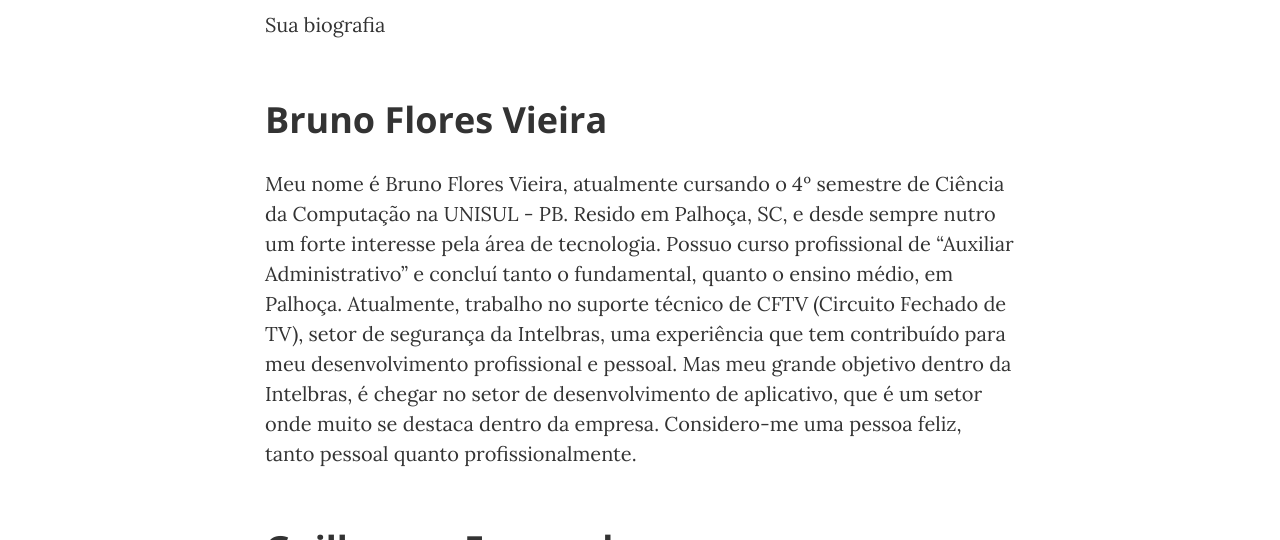
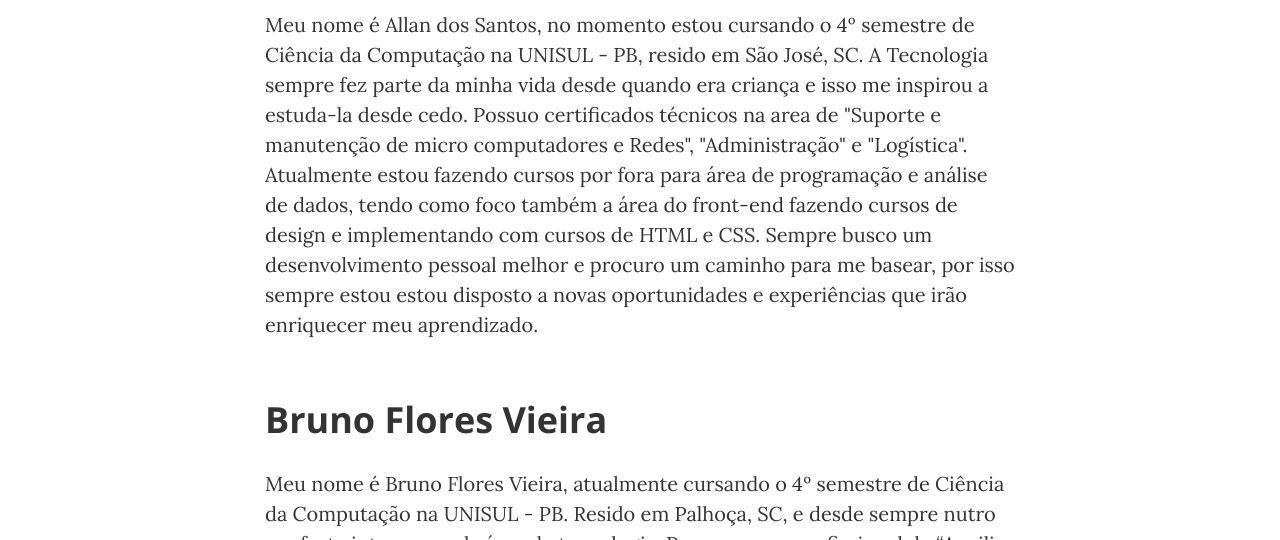
Before and after one commit to Guilhermeme14/Blog-a3, a website: page about.html in a window 1280 px wide. Shown: the part 742-1282 px from the top of the page. Drawn offline with nearby package versions, Linux system fonts and the light colour scheme.

Commit message:
Update no about

```diff
--- a/about.html
+++ b/about.html
@@ -92,7 +92,13 @@
 
                 <h2 class="section-heading">Allan dos Santos</h2>
 
-                <p>Sua biografia</p>
+                <p>Meu nome é Allan dos Santos, no momento estou cursando o 4º semestre de Ciência da Computação na UNISUL
+                    - PB, resido em São José, SC. A Tecnologia sempre fez parte da minha vida desde quando era criança e isso me
+                    inspirou a estuda-la desde cedo. Possuo certificados técnicos na area de "Suporte e manutenção de micro computadores
+                    e Redes", "Administração" e "Logística". Atualmente estou fazendo cursos por fora para área de programação e
+                    análise de dados, tendo como foco também a área do front-end fazendo cursos de design e implementando com cursos de HTML e CSS.
+                    Sempre busco um desenvolvimento pessoal melhor e procuro um caminho para me basear, por isso sempre estou estou disposto a novas
+                    oportunidades e experiências que irão enriquecer meu aprendizado.  </p>
 
                 <h2 class="section-heading">Bruno Flores Vieira</h2>
 
```
